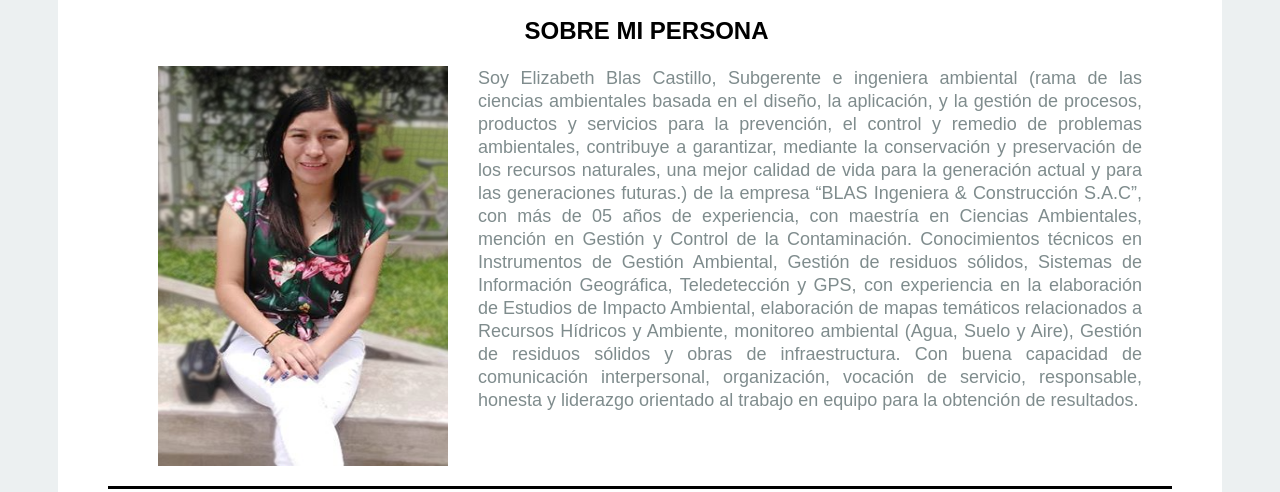
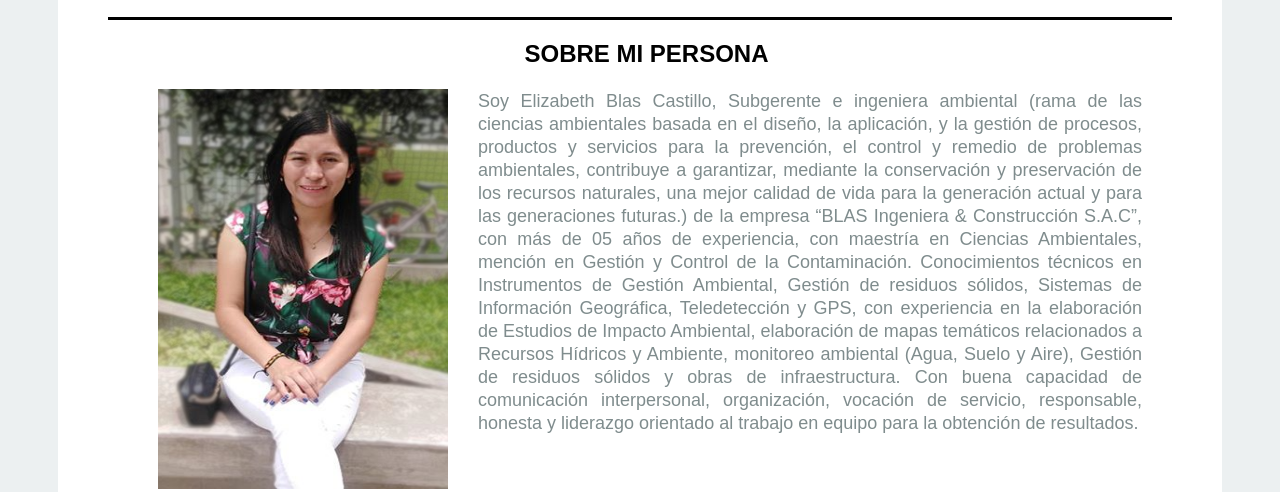
Before and after one commit to Jhair28/BLAS-ingenieria-construccion-S.A.C, a plain HTML site: page QUIEN SOY.html in a window 1280 px wide. Shown: the part 585-1077 px from the top of the page. Drawn offline with Linux system fonts and the light colour scheme.

Commit message:
Update QUIEN SOY.html

```diff
--- a/QUIEN SOY.html
+++ b/QUIEN SOY.html
@@ -46,7 +46,7 @@
             ambientales…
             </p>
             </font>
-
+        <hr color="black" size=3>
         <h2 class="titulo" align= center>
             SOBRE MI PERSONA
         </h2>
```
